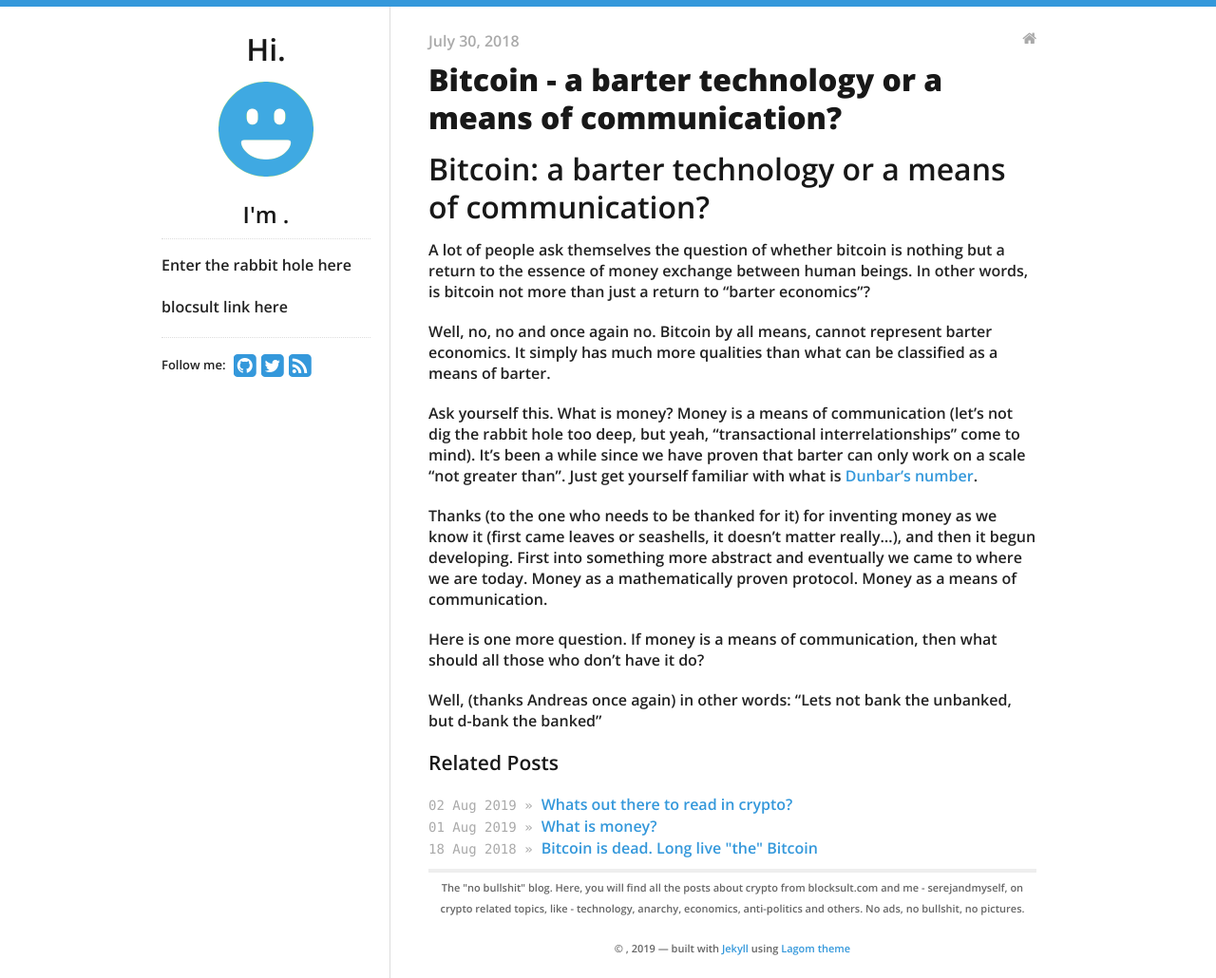
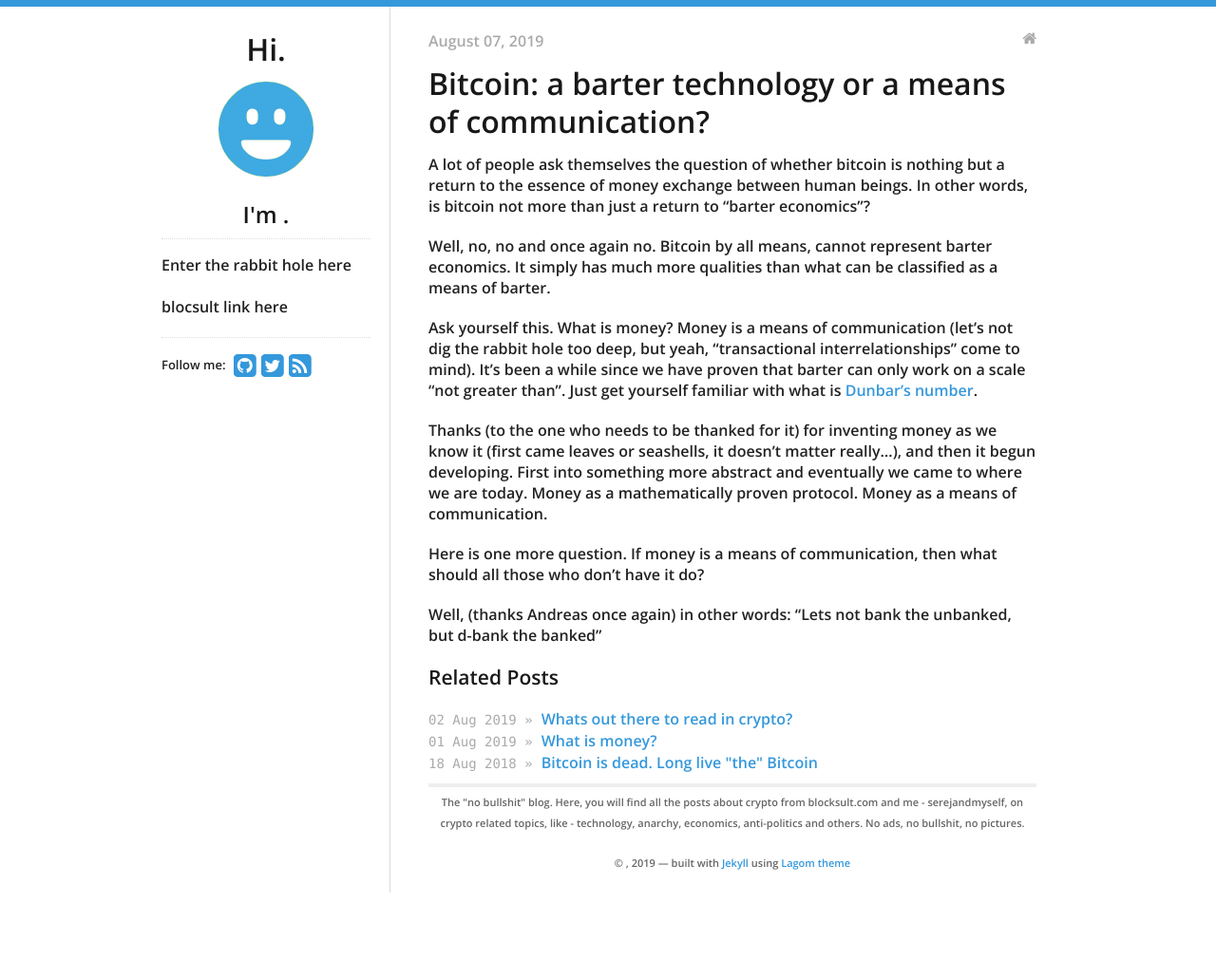
Before and after one commit to serejandmyself/serejandmyself.github.io, a Jekyll site: the page built from _posts/2018-07-30-bitcoin-a-barter-or-a-technology.md, in a window 1280 px wide. Shown: the whole page at 95% size. Built offline with Jekyll 4.4.1, drawn with Linux system fonts in a browser that asks for light colours; our own code applies the rules of GitHub Pages for plain Markdown files; after the commit the page ends 940 px from its top, so only the background shows below that; some of the changed lines change nothing that is shown.

Commit message:
Update 2018-07-30-bitcoin-a-barter-or-a-technology.md

```diff
--- a/_posts/2018-07-30-bitcoin-a-barter-or-a-technology.md
+++ b/_posts/2018-07-30-bitcoin-a-barter-or-a-technology.md
@@ -1,6 +1,8 @@
 ---
 layout: post
-title: Bitcoin - a barter technology or a means of communication?
+title: Bitcoin: a barter technology or a means of communication?
+categories:
+- blog
 ---
 
 # Bitcoin: a barter technology or a means of communication?
```
